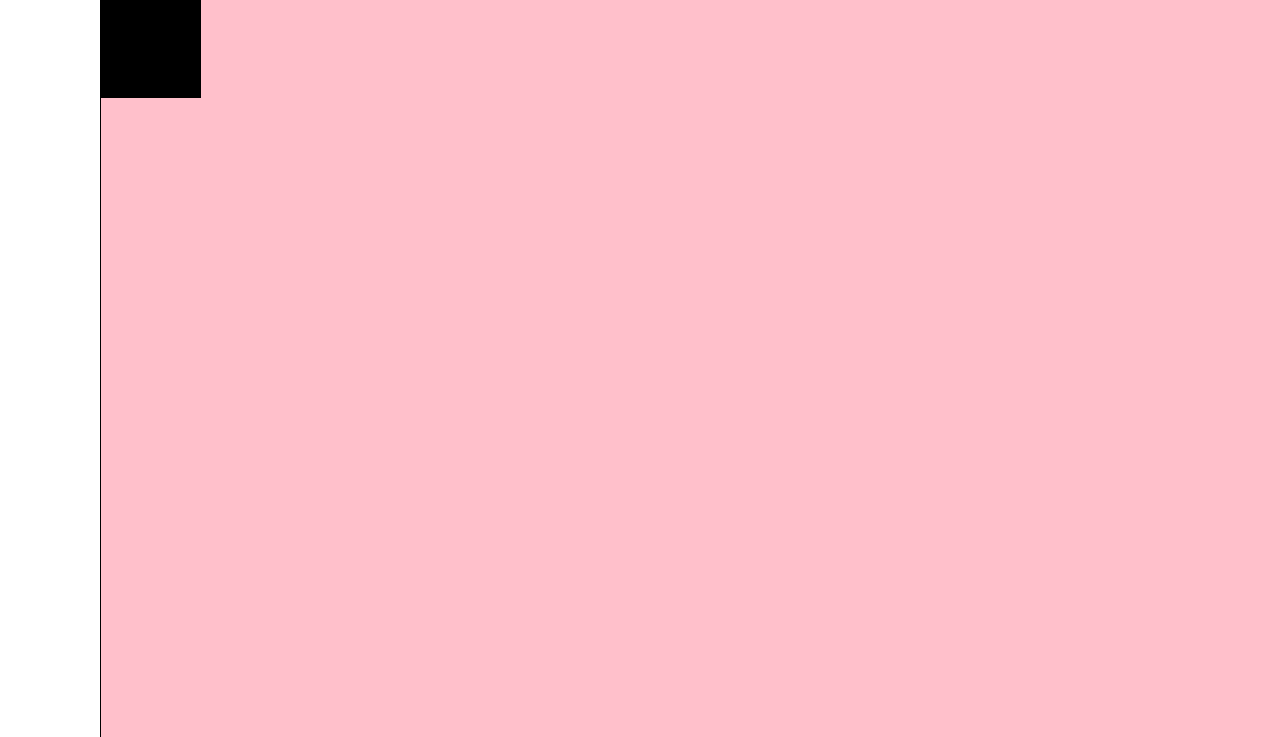
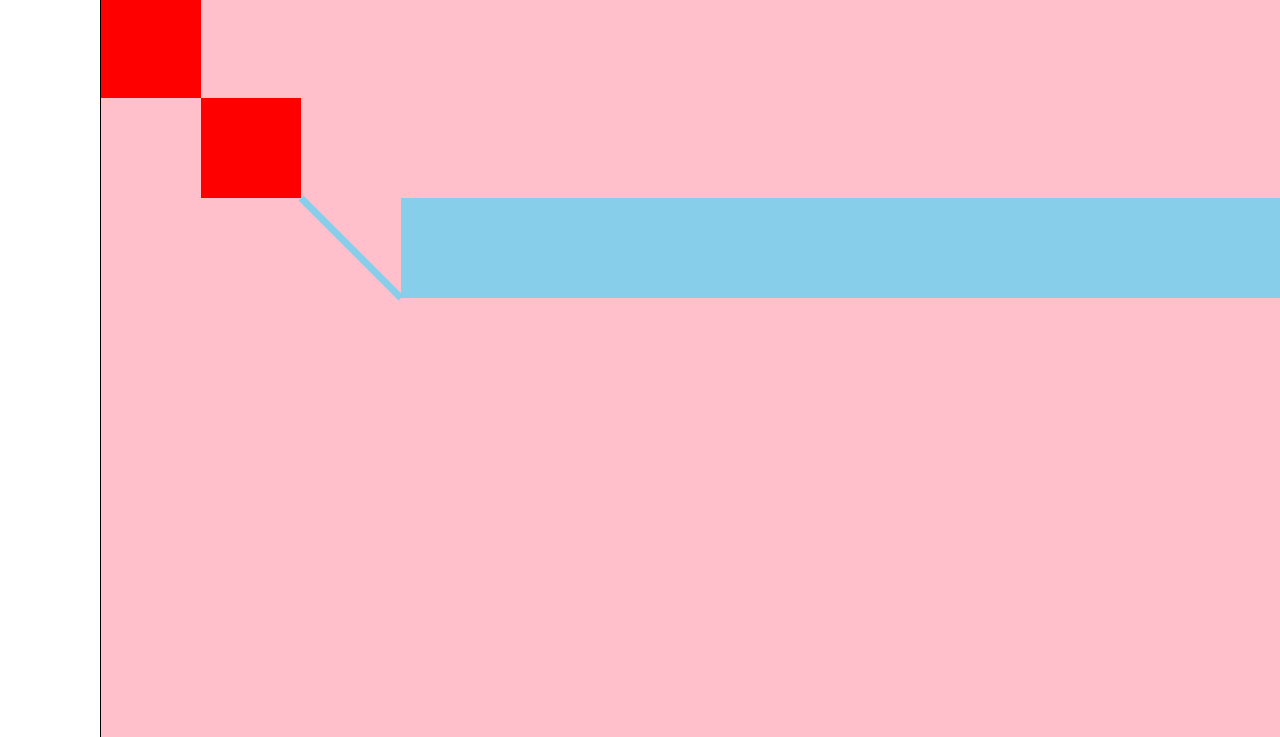
Before and after one commit to jakenester31/Tree-map, a plain HTML site: page workspace/chart.html in a window 1280 px wide. Shown: the part 63-800 px from the top of the page. Drawn offline with Linux system fonts and the light colour scheme.

Commit message:
updates!

```diff
--- a/workspace/chart.html
+++ b/workspace/chart.html
@@ -6,6 +6,7 @@
     <title>Tree map</title>
     <link href="../style.css" rel="stylesheet">
     <link href="chart.css" rel="stylesheet">
+    <script type="text/javascript" src="classes.js"></script>
     <script type="text/javascript" src="../Context-menu-0.1.0/contextmenu.js"></script>
 </head>
 <body>
--- /dev/null
+++ b/workspace/classes.js
@@ -0,0 +1,44 @@
+class rect {
+    constructor (x,y,width,height) {
+        Object.assign(this,{x:x,y:y,width:width,height:height})
+        objects.push(this);
+    }
+    draw(){
+        context.fillRect(...goto(this.x,this.y),...size(this.width,this.height));
+    }
+}
+
+class line {
+    constructor (x,y,x2,y2) {
+        Object.assign(this,{x:x,y:y,x2:x2,y2:y2});
+        objects.push(this);
+    }
+    draw(){
+        context.beginPath();
+            context.moveTo(...goto(this.x,this.y));
+            context.lineTo(...goto(this.x2, this.y2));
+        context.closePath();
+        context.stroke();
+    }
+}
+
+class lineWidth {
+    constructor (width) {
+        this.width = width;
+        objects.push(this);
+    }
+    draw() {
+        context.lineWidth = size(this.width);
+    }
+}
+
+class color {
+    constructor (color) {
+        this.color = color;
+        objects.push(this);
+    }
+    draw (){
+        context.strokeStyle = this.color;
+        context.fillStyle = this.color;
+    }
+}
--- a/workspace/workspace.js
+++ b/workspace/workspace.js
@@ -1,7 +1,8 @@
+// General
 const canvas = document.querySelector('#workspace');
 const context = canvas.getContext("2d");
 const workspace = {x:0,y:0,scale:1};
-var test = [];
+const objects = [];
 
 new ResizeObserver(resizeCanvas).observe(canvas);
 function resizeCanvas() {
@@ -10,15 +11,7 @@ function resizeCanvas() {
     draw();
 }
 
-setInterval(draw, 10);
-
-
-function draw(){
-    context.clearRect(0,0,canvas.width,canvas.height); //Reset canvas
-    context.fillRect(...goto(0,0),...size(100,100));
-    document.querySelector('#sidebar').innerHTML=test.join('<br>');
-}
-
+// functions & event listeners
 
 function goto(x,y){
     return([workspace.x + size(x), workspace.y + size(y)])
@@ -31,6 +24,13 @@ function size(...values){
     }
     result.length == 1 && (result = result[0]);
     return(result);
+}
+
+function gPos (input){
+    const results = {x:0,y:0}
+    results.x = ((input - workspace.x - canvas.parentNode.offsetLeft) / workspace.scale);
+    results.y = ((input - workspace.y - canvas.parentNode.offsetTop) / workspace.scale);
+    return(results);
 }
 
 canvas.addEventListener('mousedown', e =>{
@@ -53,21 +53,47 @@ canvas.addEventListener('mousedown', e =>{
 
     addEventListener('mousemove', move)
     addEventListener('mouseup', stop)
+    console.log('born');
 })
 
 canvas.addEventListener('wheel', e=>{
     const old = workspace.scale;
     const mp = {x:gPos(e.clientX).x,y:gPos(e.clientY).y};
+
     e.deltaY < 0 && (workspace.scale += workspace.scale / 10);
     e.deltaY > 0 && (workspace.scale -= workspace.scale / 10);
+
+    workspace.scale < 0.1 && (workspace.scale = 0.1);
+    workspace.scale > 7 && (workspace.scale = 7);
 
     workspace.x -= mp.x * (workspace.scale - old);
     workspace.y -= mp.y * (workspace.scale - old);
 });
 
-function gPos (input){
-    const results = {x:0,y:0}
-    results.x = ((input - workspace.x - canvas.parentNode.offsetLeft) / workspace.scale);
-    results.y = ((input - workspace.y - canvas.parentNode.offsetTop) / workspace.scale);
-    return(results);
+// Classes
+
+new rect(-1,-1,1,1);
+new color('red');
+new rect(0,0,100,100);
+new rect(100,100,100,100);
+new lineWidth(7);
+new color('skyblue');
+new line(200,200,300,300);
+new rect(300,200,1000,100);
+
+setInterval(draw, 20);
+
+
+function draw(){
+    // setup
+    context.lineWidth = size(3);
+    context.strokeStyle='black';
+    context.fillStyle = 'black';
+    context.clearRect(0,0,canvas.width,canvas.height);
+    //draw objects
+    for (var i = 0; i < objects.length; i++){
+        objects[i].draw();
+    }
+
+    // document.querySelector('#sidebar').innerHTML=test.join('<br>');
 }
```
